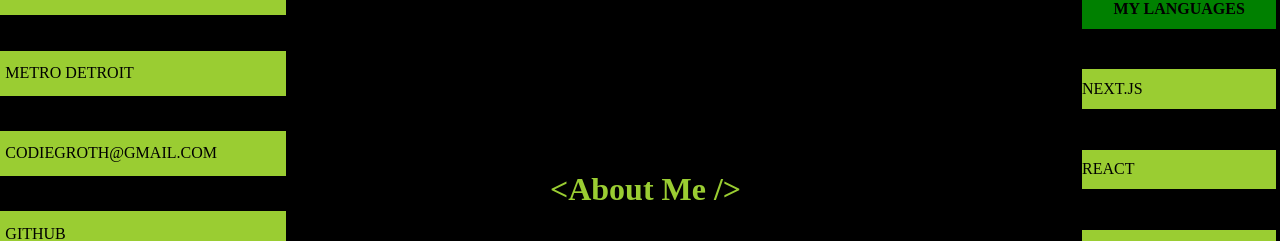
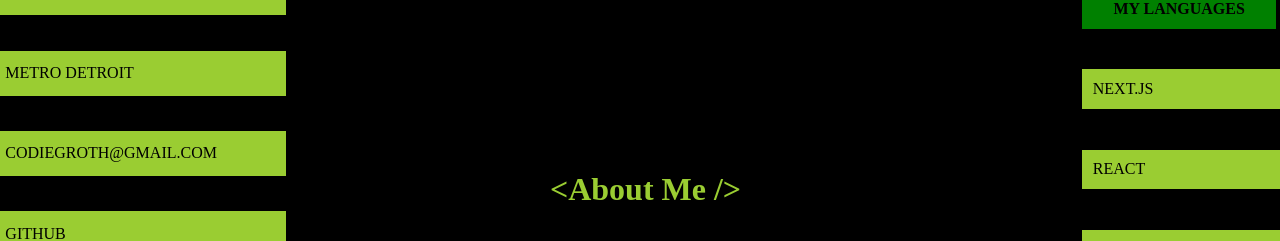
Before and after one commit to codiemaureen/codieCodes, a Next.js app: page / in a window 1280 px wide. Shown: the part 513-754 px from the top of the page. Built offline with nearby package versions, Linux system fonts and the light colour scheme.

Commit message:
adjusting skill padding

```diff
--- a/src/app/component/MySkills.module.css
+++ b/src/app/component/MySkills.module.css
@@ -36,7 +36,7 @@
  min-width: 90%;
  margin: 1rem;
  margin-right: 3rem;
- padding: 5% 0%;
+ padding: 5%;
 }
 
 @media screen and (max-width: 860px) {
```
